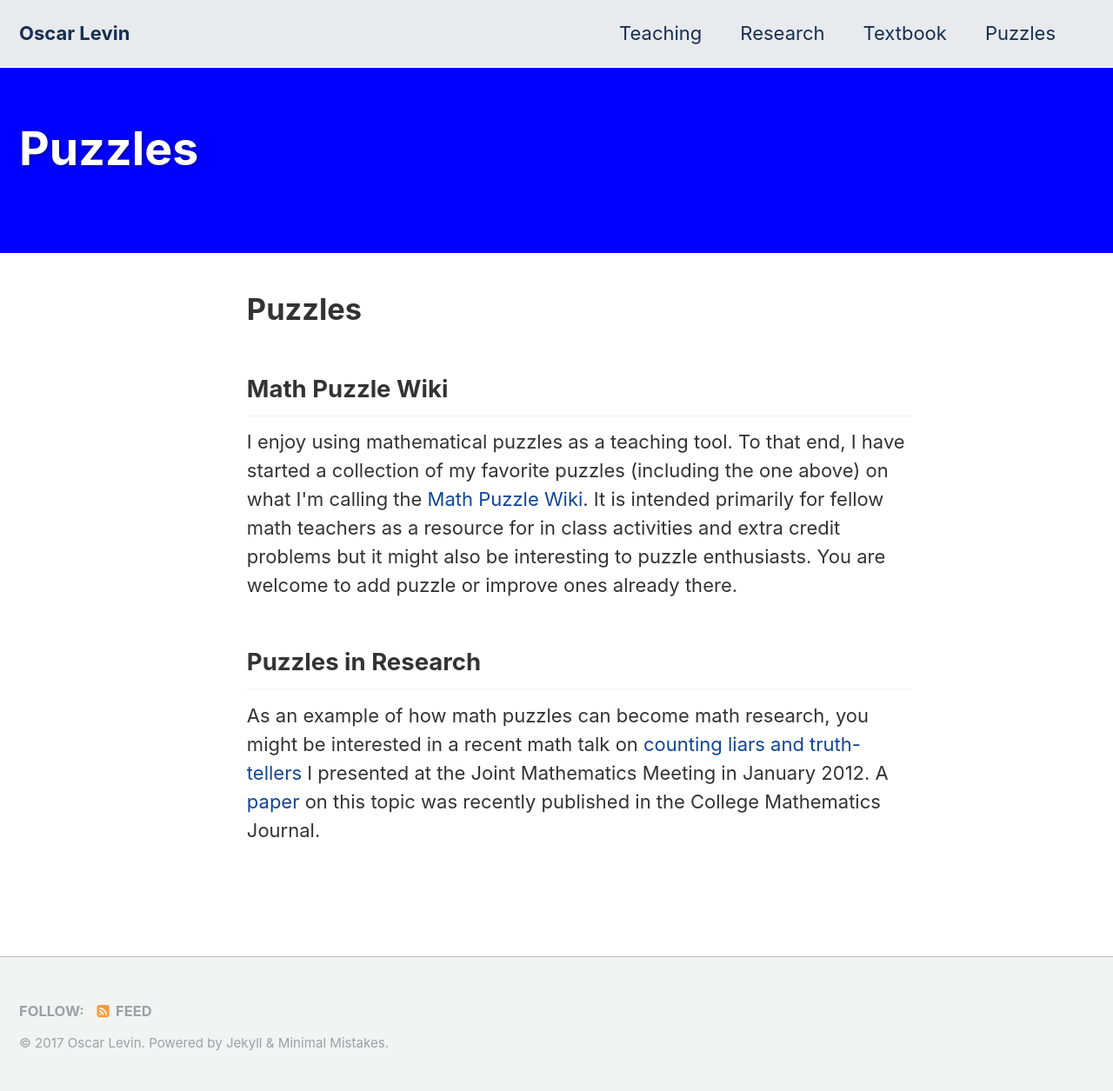
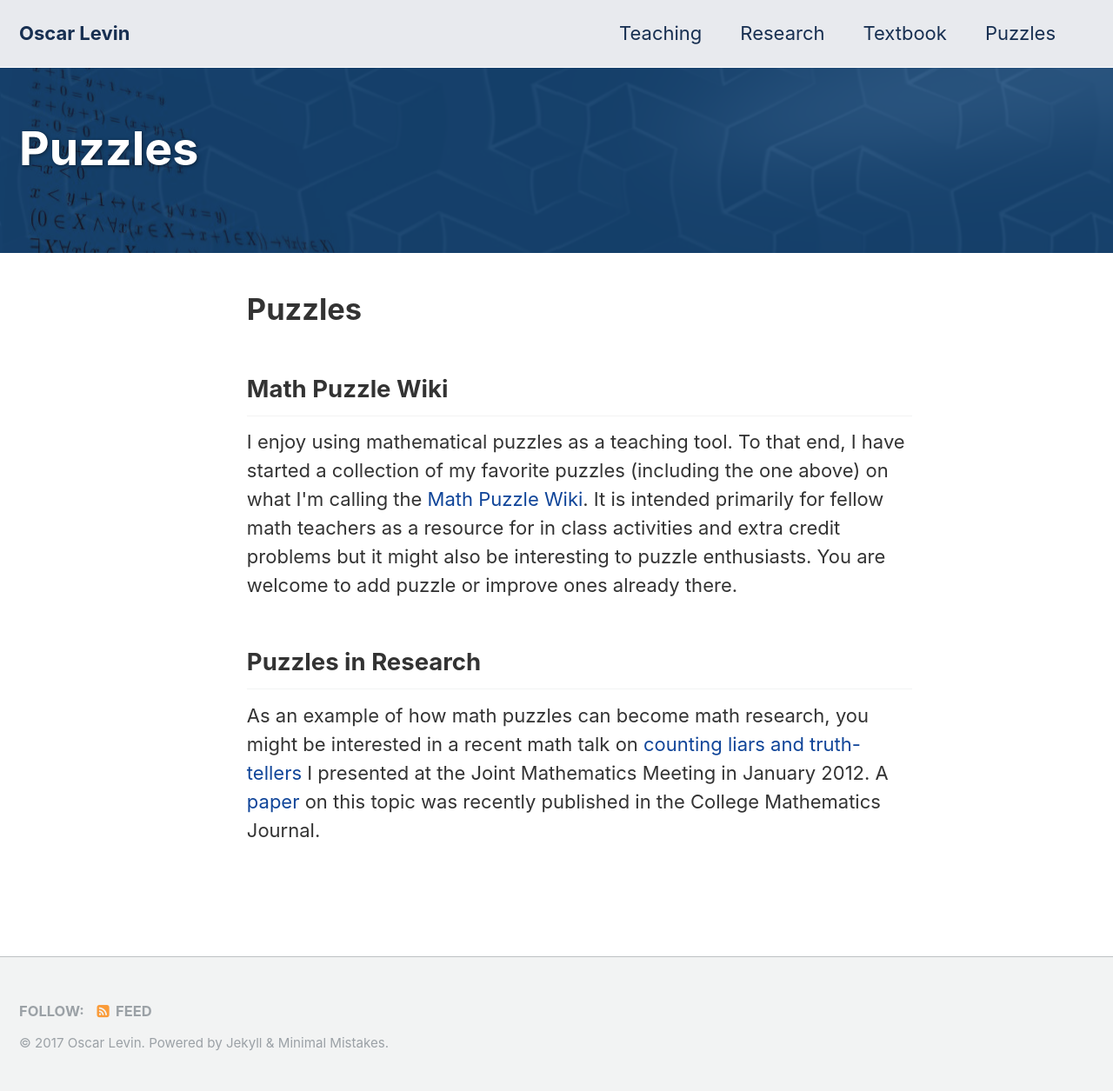
Before and after one commit to oscarlevin/oscarlevin.github.io, a Jekyll site: the page built from puzzles.html, in a window 1280 px wide. Shown: the whole page at 87% size. Built offline with Jekyll 4.4.1, drawn with Linux system fonts in a browser that asks for light colours.

Commit message:
Update puzzles.html

```diff
--- a/puzzles.html
+++ b/puzzles.html
@@ -2,7 +2,7 @@
 layout: single
 title: Puzzles
 header:
-  overlay_color: blue
+  overlay_image: /assets/images/bg-main.png
 permalink: /puzzles/
 ---
 
```
